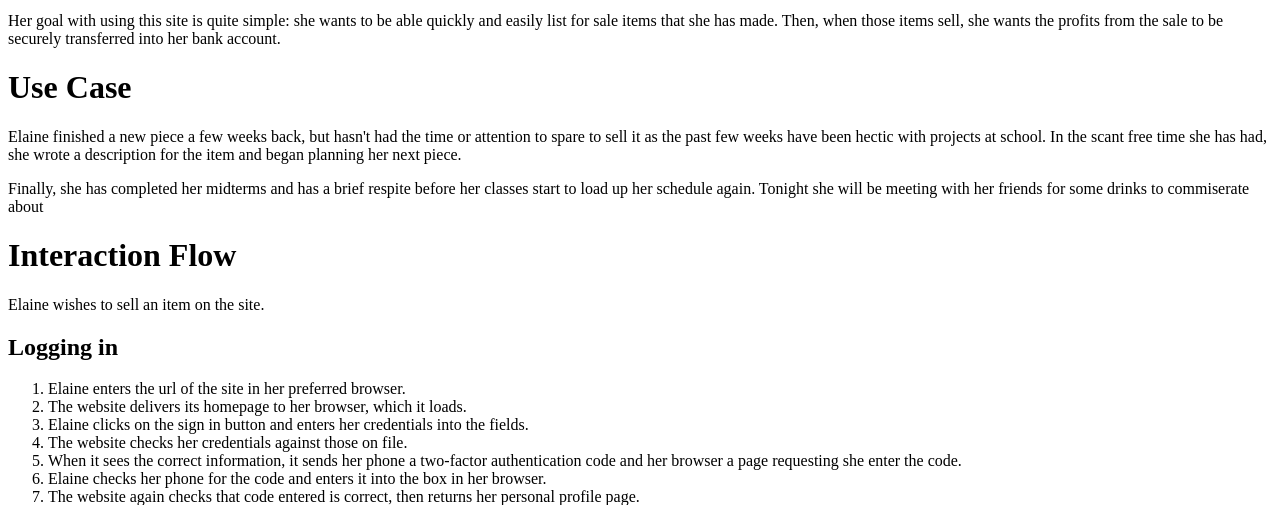
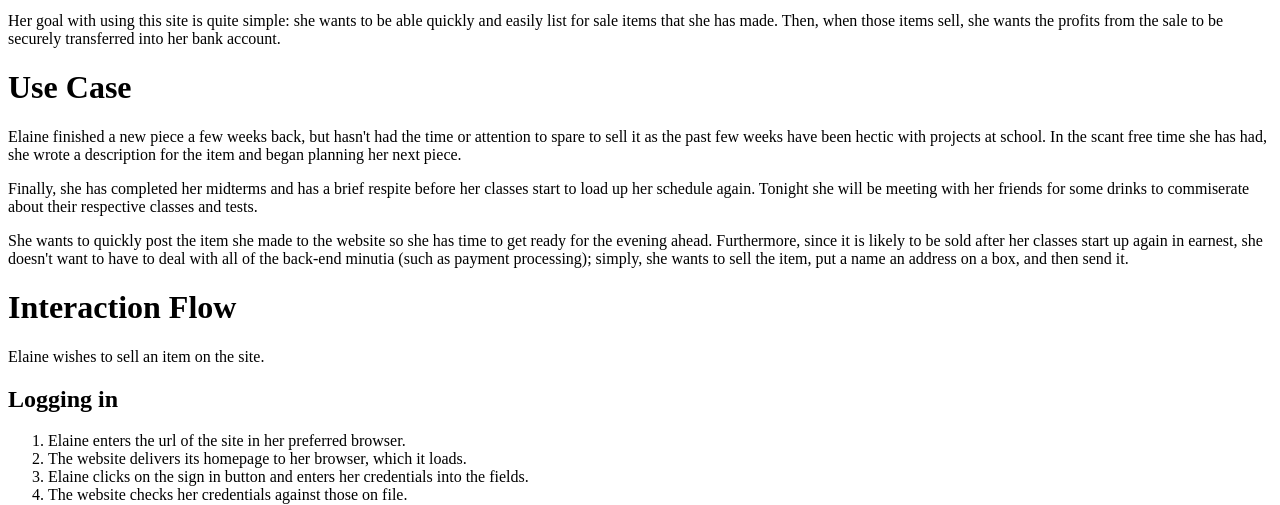
Before and after one commit to adubois85/data-design-etsy, a PHP site: page / in a window 1280 px wide. Shown: the part 208-713 px from the top of the page. Run offline with PHP 8.4, Linux system fonts and the light colour scheme.

Commit message:
Completed section "use case"

```diff
--- a/epic/index.php
+++ b/epic/index.php
@@ -33,7 +33,14 @@
 			</p>
 			<p>
 				Finally, she has completed her midterms and has a brief respite before her classes start to load up her
-				schedule again.  Tonight she will be meeting with her friends for some drinks to commiserate about
+				schedule again.  Tonight she will be meeting with her friends for some drinks to commiserate about their
+				respective classes and tests.
+			</p>
+			<p>
+				She wants to quickly post the item she made to the website so she has time to get ready for the evening
+				ahead.  Furthermore, since it is likely to be sold after her classes start up again in earnest, she
+				doesn't want to have to deal with all of the back-end minutia (such as payment processing); simply, she
+				wants to sell the item, put a name an address on a box, and then send it.
 			</p>
 
 		<h1>Interaction Flow</h1>
```
